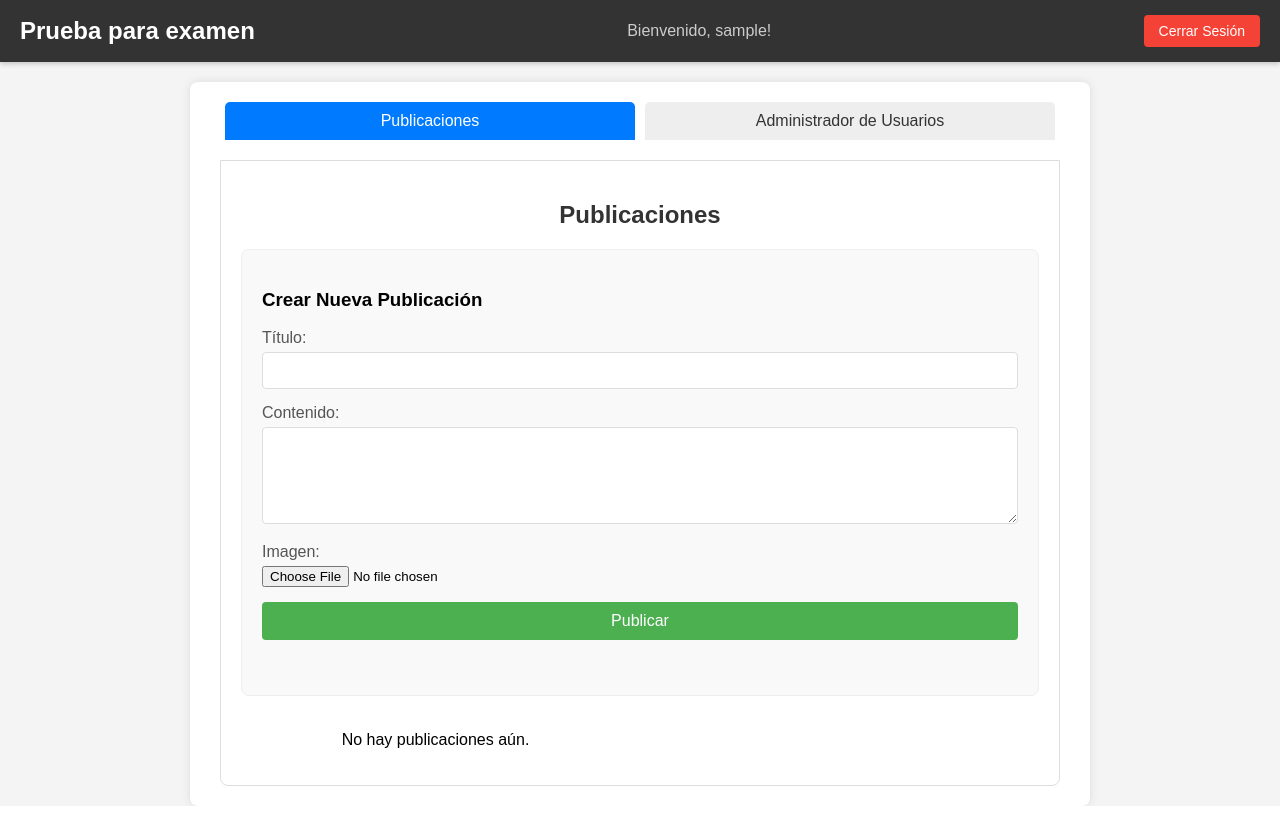
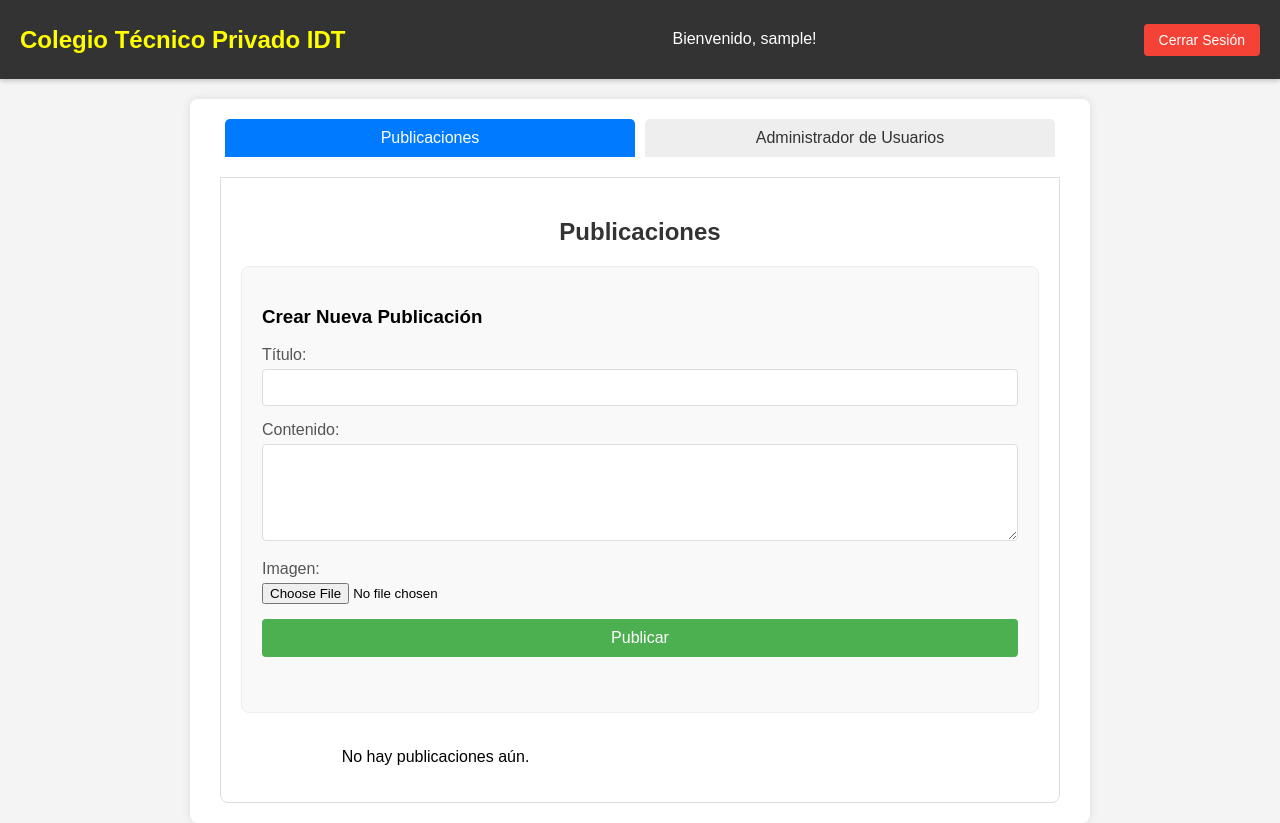
Before and after one commit to ValloryH/examen-despliegue-1ra-etapa, a PHP site: page /home.php in a window 1280 px wide. Run offline with PHP 8.4, Linux system fonts and the light colour scheme; the visitor is signed in with stand-in values (Sample User, id 1); data that the repository does not hold is empty.

Commit message:
Cambio en el color del título, también la descripción

```diff
--- a/tu_aplicación_web/home.php
+++ b/tu_aplicación_web/home.php
@@ -15,7 +15,7 @@ if (!isset($_SESSION['loggedin']) || $_SESSION['loggedin'] !== true) {
 </head>
 <body>
     <div class="header">
-        <h1>Prueba para examen</h1>
+        <h1 id="encabezadotitulo"  >Colegio Técnico Privado IDT</h1>
         <p>Bienvenido, <?php echo htmlspecialchars($_SESSION['username']); ?>!</p>
         <a href="php_scripts/logout.php" class="logout-btn">Cerrar Sesión</a>
     </div>
--- a/tu_aplicación_web/styles.css
+++ b/tu_aplicación_web/styles.css
@@ -23,11 +23,19 @@ body {
     box-sizing: border-box;
 }
 
+
+#encabezadotitulo{
+    color: yellow;
+}
+
+
 .header h1 {
     margin: 0;
     font-size: 24px;
 }
 
+
+h1
 .header p {
     margin: 0;
     font-size: 16px;
```
